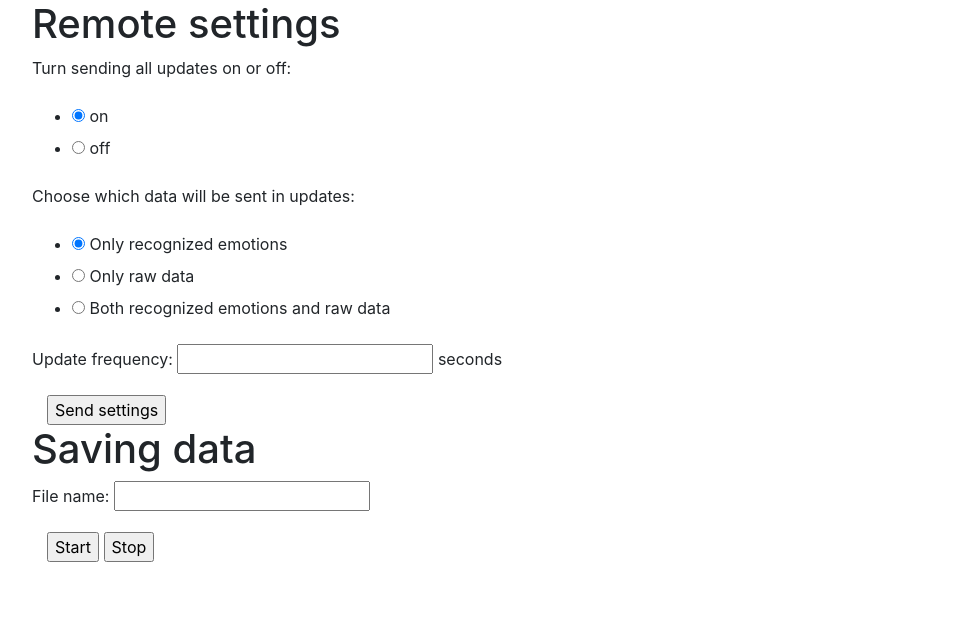
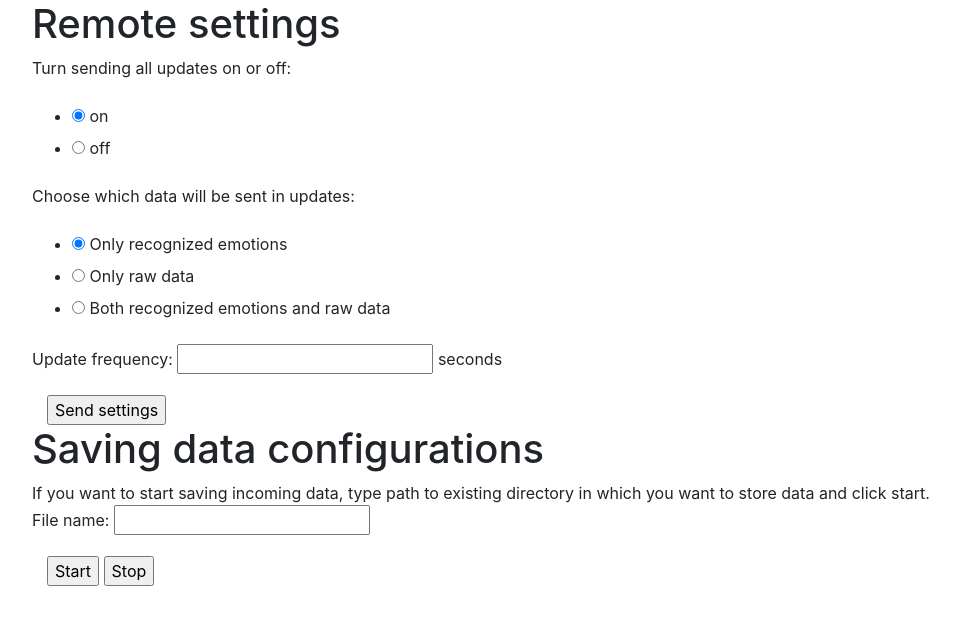
Before and after one commit to cudaczek/emorobot-django, a Django app: page /monitor/control/ in a window 1280 px wide. Shown: the part 56-681 px from the top of the page, without its empty margins (68-1028 px from the left). Run offline with Django 3.2, Linux system fonts and the light colour scheme; parts of the project's set-up code (start-up, migrations or seed data) failed here and were passed over; some libraries are stand-ins or nearby versions.

Commit message:
Saving form improvements

```diff
--- a/emorobot/monitor/templates/control_panel.html
+++ b/emorobot/monitor/templates/control_panel.html
@@ -11,7 +11,7 @@
 
 {% block content %}
 
-<div class='container-fluid'>
+    <div class='container-fluid'>
 
         <h1>Remote settings</h1>
         <form action="{% url 'config' %}" method="POST">
@@ -24,7 +24,14 @@
             </div>
 
         </form>
-        <h1>Saving data</h1>
+        <h1>Saving data configurations</h1>
+        {% if is_saving %}
+            Data is currently being saved, if you want to stop saving click stop button.
+        {% else %}
+            If you want to start saving incoming data, type path to existing directory in which you want to store data
+            and click start.
+        {% endif %}
+        <br>
         <form action="{% url 'saving' %}" method="POST">
             {% csrf_token %}
             <input type="hidden" name="next" value="{{ next }}">
@@ -36,6 +43,6 @@
             </div>
 
         </form>
-</div>
+    </div>
 
 {% endblock content %}
--- a/emorobot/monitor/views.py
+++ b/emorobot/monitor/views.py
@@ -30,9 +30,14 @@ class ControlPanelView(TemplateView):
     template_name = 'control_panel.html'
 
     def get(self, request, *args, **kwargs):
+        data_saver = apps.get_app_config('monitor').data_saver
+        if data_saver.directory_path is not None:
+            saving_form = SavingConfigForm(self.request.GET or None, initial={'file_name': data_saver.directory_path})
+        else:
+            saving_form = SavingConfigForm(self.request.GET or None)
         config_form = RecognitionConfigForm(self.request.GET or None)
-        saving_form = SavingConfigForm(self.request.GET or None)
         context = self.get_context_data(**kwargs)
+        context["is_saving"] = data_saver.save_data
         context['config_form'] = config_form
         context['saving_form'] = saving_form
         return self.render_to_response(context)
@@ -85,6 +90,7 @@ class SavingFormView(FormView):
         config_form = RecognitionConfigForm(self.request.GET or None)
         saving_form = SavingConfigForm(self.request.GET or None, initial={'file_name': file_name})
         context = self.get_context_data(**kwargs)
+        context["is_saving"] = data_saver.save_data
         context['config_form'] = config_form
         context['saving_form'] = saving_form
         return render(request, self.template_name, context)
```
